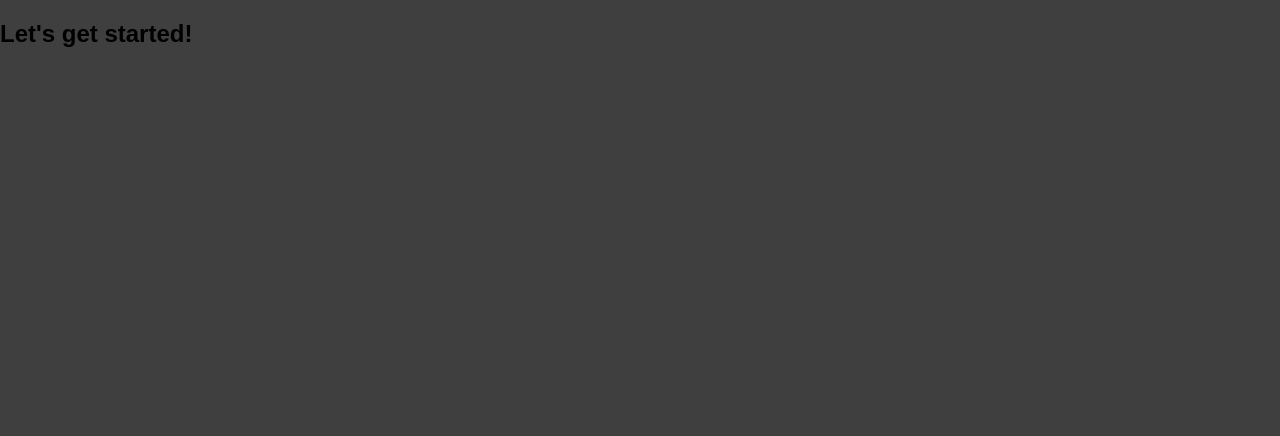
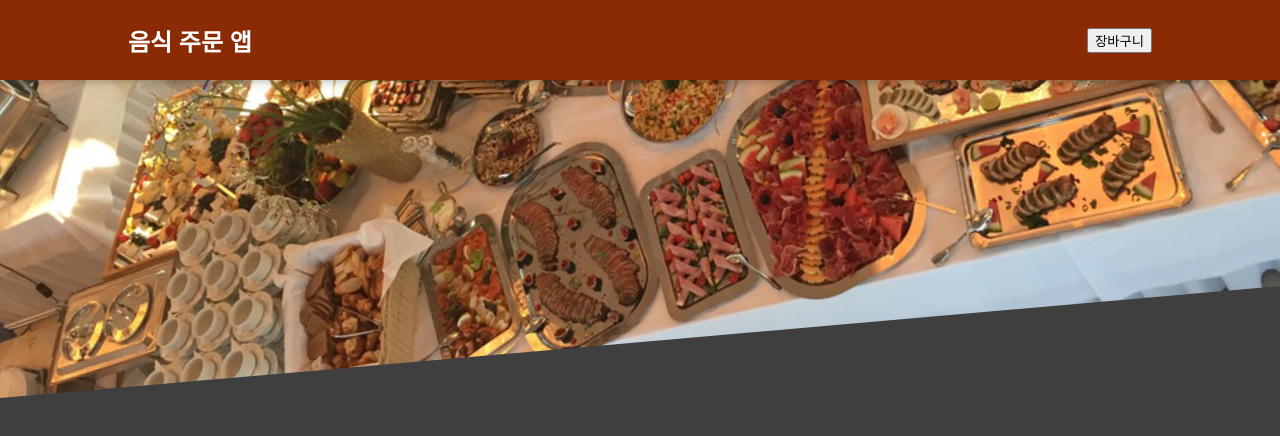
Before and after one commit to Everylisy/complete-react-basics, a React (Create React App) app in the folder food-order-app/: page / in a window 1280 px wide. Shown: the top 436 px of the page. Built offline with nearby package versions, Linux system fonts and the light colour scheme; a web font is replaced by a local one.

Commit message:
style: 음식 주문 앱 Header 컴포넌트 UI 추가

```diff
--- a/food-order-app/src/App.js
+++ b/food-order-app/src/App.js
@@ -1,8 +1,11 @@
+import React from 'react';
+import Header from './Layout/Header';
+
 function App() {
   return (
-    <div>
-      <h2>Let's get started!</h2>
-    </div>
+    <>
+      <Header>Let's get started!</Header>
+    </>
   );
 }
 
--- /dev/null
+++ b/food-order-app/src/Layout/Header.js
@@ -0,0 +1,20 @@
+import React from 'react';
+
+import styles from './Header.module.css';
+import mealsImg from '../assets/meals.jpg';
+
+const Header = () => {
+  return (
+    <>
+      <header className={styles.header}>
+        <h2>음식 주문 앱</h2>
+        <button>장바구니</button>
+      </header>
+      <div className={styles['main-image']}>
+        <img src={mealsImg} alt="음식 이미지" />
+      </div>
+    </>
+  );
+};
+
+export default Header;
--- /dev/null
+++ b/food-order-app/src/Layout/Header.module.css
@@ -0,0 +1,29 @@
+.header {
+  position: fixed;
+  top: 0;
+  left: 0;
+  width: 100%;
+  height: 5rem;
+  background-color: #8a2b06;
+  color: white;
+  display: flex;
+  justify-content: space-between;
+  align-items: center;
+  padding: 0 10%;
+  box-shadow: 0 2px 8px rgba(0, 0, 0, 0.25);
+  z-index: 10;
+}
+
+.main-image {
+  width: 100%;
+  height: 25rem;
+  z-index: 0;
+  overflow: hidden;
+}
+
+.main-image img {
+  width: 110%;
+  height: 100%;
+  object-fit: cover;
+  transform: rotateZ(-5deg) translateY(-4rem) translateX(-1rem);
+}
```
Also changed, not shown: food-order-app/src/assets/meals.jpg (added).
